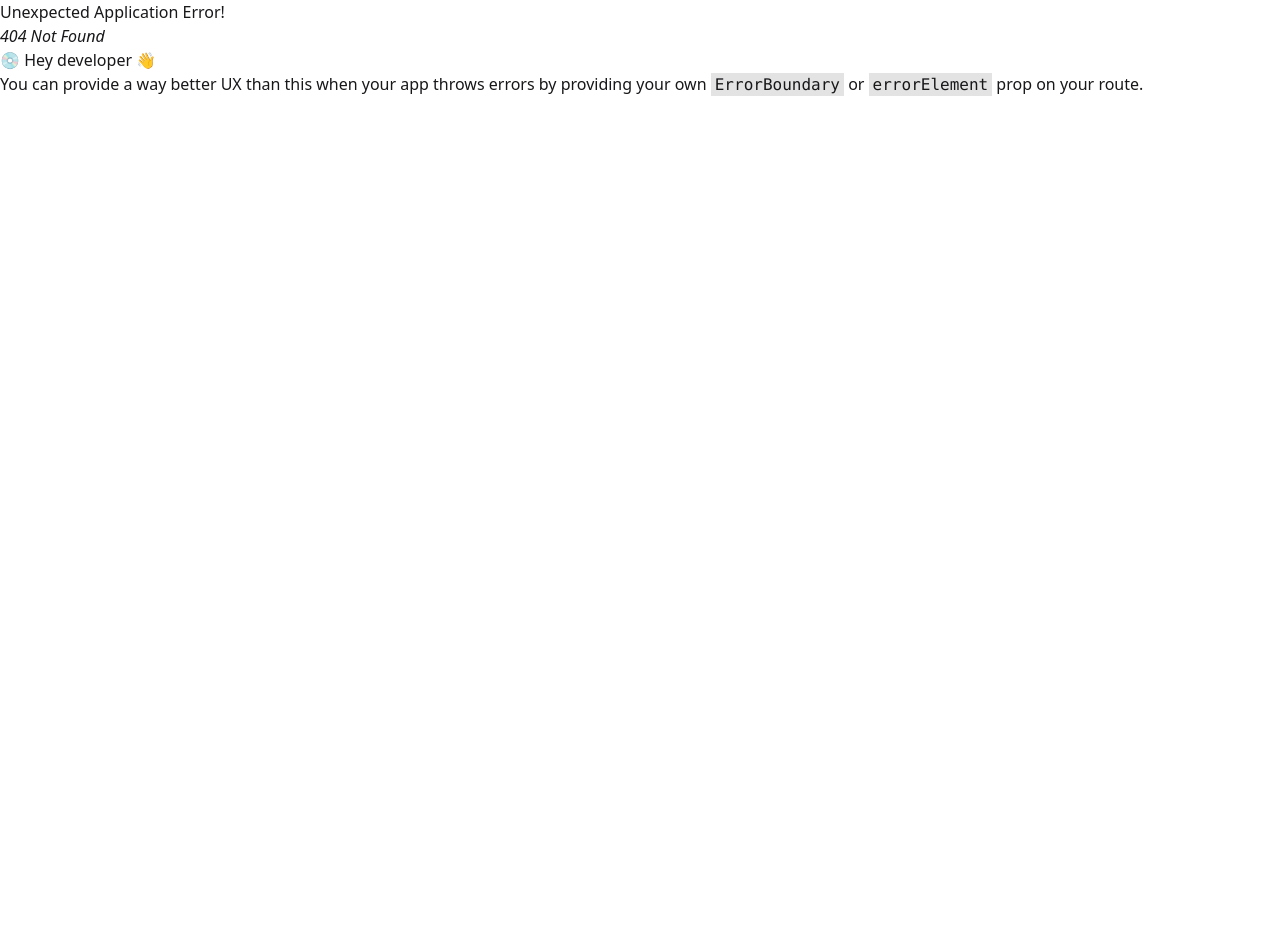
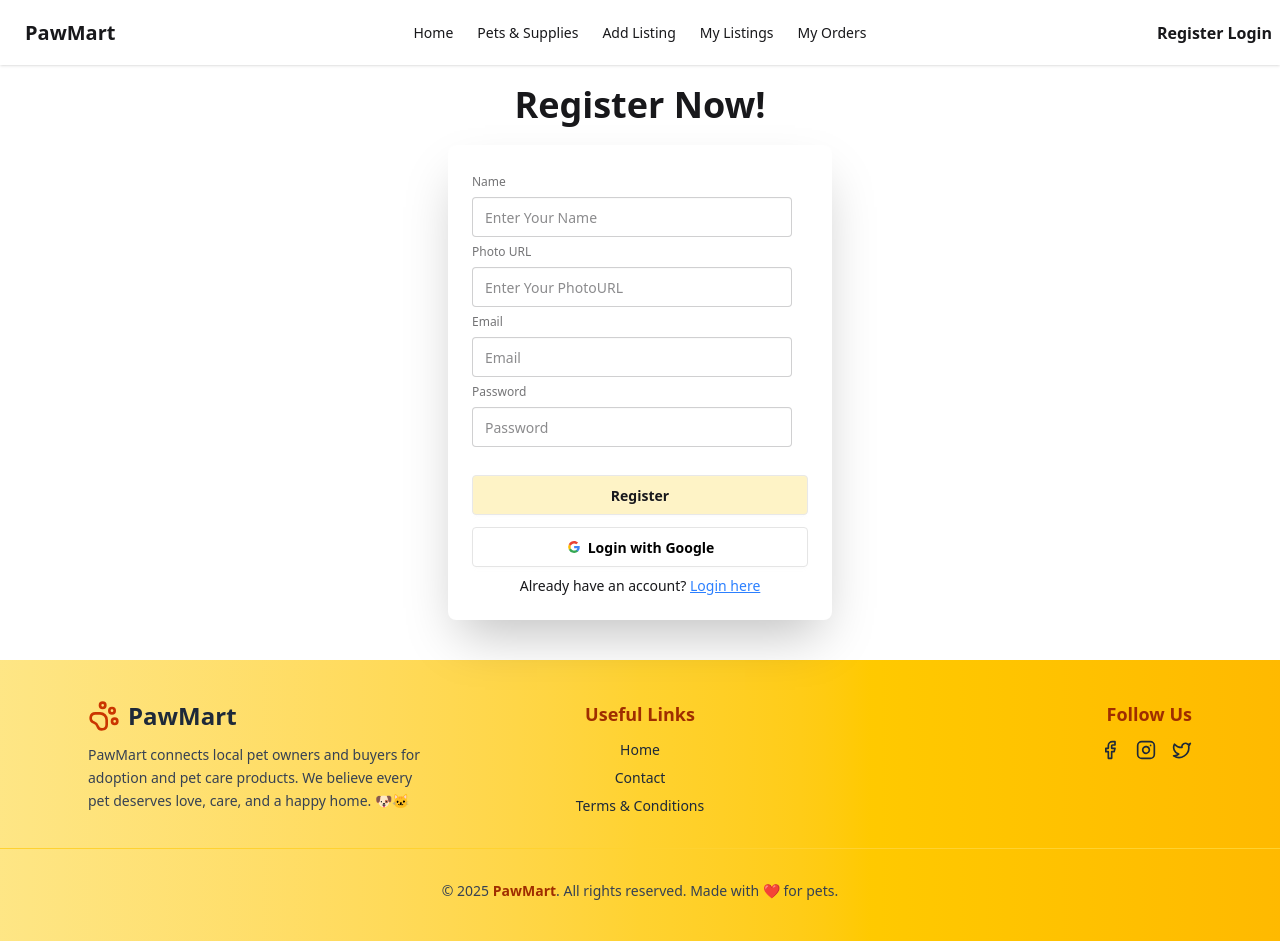
Before and after one commit to nahian-cse-nubtk/PawMart-pet-adoption-and-supply-portal-client-part, a React (Vite) app: page /register in a window 1280 px wide. Before the commit this address had no page. Before the commit the page ends 800 px from the top, so only its background shows below. Built offline with nearby package versions, Linux system fonts and the light colour scheme; no server answers.

Commit message:
registration page is complete

```diff
--- a/package.json
+++ b/package.json
@@ -18,6 +18,7 @@
     "react": "^19.1.1",
     "react-dom": "^19.1.1",
     "react-router": "^7.9.5",
+    "react-toastify": "^11.0.5",
     "tailwindcss": "^4.1.17"
   },
   "devDependencies": {
--- a/src/Components/Root/Root.jsx
+++ b/src/Components/Root/Root.jsx
@@ -2,6 +2,7 @@ import React from 'react';
 import Navbar from '../Navbar/Navbar';
 import { Outlet } from 'react-router';
 import Footer from '../Footer/Footer';
+import { ToastContainer } from 'react-toastify';
 
 const Root = () => {
     return (
@@ -9,6 +10,7 @@ const Root = () => {
             <Navbar></Navbar>
             <Outlet></Outlet>
             <Footer></Footer>
+            <ToastContainer/>
 
         </div>
     );
--- a/src/Hooks/useAuth.jsx
+++ b/src/Hooks/useAuth.jsx
@@ -1,8 +1,8 @@
-import React, { useContext } from 'react';
+import React, { use } from 'react';
 import AuthContext from '../ContextAndProvider/AuthContext';
 
 const useAuth = () => {
-    const authInfo = useContext(AuthContext);
+    const authInfo = use(AuthContext);
     return authInfo;
 };
 
--- a/src/Pages/Login/Login.jsx
+++ b/src/Pages/Login/Login.jsx
@@ -1,11 +1,74 @@
-import React from 'react';
+import React from "react";
+import { Link } from "react-router";
 
 const Login = () => {
-    return (
-        <div>
-
-        </div>
-    );
+  return (
+    <>
+    <h1 className="text-center font-bold text-4xl my-5">Login Now!</h1>
+    <div className="mx-auto mb-10 card bg-base-100 w-full max-w-sm shrink-0 shadow-2xl">
+      <div className="card-body">
+        <form>
+          <fieldset className="fieldset">
+            <label className="label">Email</label>
+            <input
+              type="email"
+              className="input"
+              name="email"
+              placeholder="Email"
+            />
+            <label className="label">Password</label>
+            <input
+              type="password"
+              className="input"
+              name="password"
+              placeholder="Password"
+            />
+            <div>
+              <p className="text-red-500">error</p>
+            </div>
+            <button className="btn bg-amber-100 mt-4">Login</button>
+          </fieldset>
+        </form>
+        <button className="btn bg-white text-black border-[#e5e5e5]">
+          <svg
+            aria-label="Google logo"
+            width="16"
+            height="16"
+            xmlns="http://www.w3.org/2000/svg"
+            viewBox="0 0 512 512"
+          >
+            <g>
+              <path d="m0 0H512V512H0" fill="#fff"></path>
+              <path
+                fill="#34a853"
+                d="M153 292c30 82 118 95 171 60h62v48A192 192 0 0190 341"
+              ></path>
+              <path
+                fill="#4285f4"
+                d="m386 400a140 175 0 0053-179H260v74h102q-7 37-38 57"
+              ></path>
+              <path
+                fill="#fbbc02"
+                d="m90 341a208 200 0 010-171l63 49q-12 37 0 73"
+              ></path>
+              <path
+                fill="#ea4335"
+                d="m153 219c22-69 116-109 179-50l55-54c-78-75-230-72-297 55"
+              ></path>
+            </g>
+          </svg>
+          Login with Google
+        </button>
+        <p className="text-center">
+          Don't have an account?{" "}
+          <Link to="/register" className="text-blue-500 underline">
+            Register Now
+          </Link>
+        </p>
+      </div>
+    </div>
+    </>
+  );
 };
 
 export default Login;
--- a/src/Pages/Register/Register.jsx
+++ b/src/Pages/Register/Register.jsx
@@ -1,11 +1,157 @@
-import React from 'react';
+import React, { useState } from "react";
+import { Link } from "react-router";
+import useAuth from "../../Hooks/useAuth";
+import { toast } from "react-toastify";
 
 const Register = () => {
-    return (
-        <div>
 
-        </div>
-    );
+    const {createUser,signInwithGoogle }=useAuth()
+
+    const [error, setError] = useState("");
+
+    const uppercaseRegex = /^(?=.*[A-Z]).+$/;
+    const lowercaseRegex = /^(?=.*[a-z]).+$/;
+    const minLengthRegex = /^.{6,}$/;
+
+    const handleRegister =(e)=>{
+        e.preventDefault();
+        const name = e.target.name.value;
+        const photoUrl =e.target.photoUrl.value;
+        const email = e.target.email.value;
+        const password = e.target.password.value;
+
+
+        if(!uppercaseRegex.test(password)){
+
+            setError('Password must contain atlest one uppercase')
+            return;
+        }
+        else if(!lowercaseRegex.test(password)){
+
+            setError('Password must contain atlest one lowercase')
+            return;
+        }
+        else if(!minLengthRegex.test(password)){
+
+            setError('Password minimum length will be 6 character')
+            return;
+        }
+        else{
+            setError('')
+        }
+
+        createUser(email,password)
+        .then(result=>{
+            if(result.user){
+              toast('Registration successful')
+            }
+            }
+        )
+        .catch(error=>{
+            setError(error)
+            toast('Registration Failed');
+        }
+
+        )
+
+    }
+    const handleGoogleSignIn=()=>{
+        signInwithGoogle()
+        .then(result=>{
+            if(result.user){
+              toast('Sign in successful')
+            }
+            }
+        )
+        .catch(error=>{
+            setError(error)
+            toast('Failed to sign in');
+        }
+
+        )
+
+    }
+  return (
+    <>
+    <h1 className="text-center font-bold text-4xl my-5">Register Now!</h1>
+    <div className="mx-auto mb-10 card bg-base-100 w-full max-w-sm shrink-0 shadow-2xl">
+      <div className="card-body">
+        <form onSubmit={handleRegister}>
+        <fieldset className="fieldset">
+          <label className="label">Name</label>
+          <input
+            type="text"
+            className="input"
+            name="name"
+            placeholder="Enter Your Name"
+          />
+          <label className="label">Photo URL</label>
+          <input
+            type="text"
+            className="input"
+            name="photoUrl"
+            placeholder="Enter Your PhotoURL"
+          />
+          <label className="label">Email</label>
+          <input
+            type="email"
+            className="input"
+            name="email"
+            placeholder="Email"
+          />
+          <label className="label">Password</label>
+          <input
+            type="password"
+            className="input"
+            name="password"
+            placeholder="Password"
+          />
+          <div>
+            <p className="text-red-500">{error}</p>
+          </div>
+          <button className="btn bg-amber-100 mt-4">Register</button>
+
+
+        </fieldset>
+        </form>
+        <button onClick={handleGoogleSignIn} className="btn bg-white text-black border-[#e5e5e5]">
+          <svg
+            aria-label="Google logo"
+            width="16"
+            height="16"
+            xmlns="http://www.w3.org/2000/svg"
+            viewBox="0 0 512 512"
+          >
+            <g>
+              <path d="m0 0H512V512H0" fill="#fff"></path>
+              <path
+                fill="#34a853"
+                d="M153 292c30 82 118 95 171 60h62v48A192 192 0 0190 341"
+              ></path>
+              <path
+                fill="#4285f4"
+                d="m386 400a140 175 0 0053-179H260v74h102q-7 37-38 57"
+              ></path>
+              <path
+                fill="#fbbc02"
+                d="m90 341a208 200 0 010-171l63 49q-12 37 0 73"
+              ></path>
+              <path
+                fill="#ea4335"
+                d="m153 219c22-69 116-109 179-50l55-54c-78-75-230-72-297 55"
+              ></path>
+            </g>
+          </svg>
+          Login with Google
+        </button>
+        <p className="text-center">
+            Already have an account?{" "}
+            <Link to='/login' className="text-blue-500 underline">Login here</Link>
+          </p>
+      </div>
+    </div>
+    </>
+  );
 };
 
 export default Register;
--- a/src/Routers/Router/Router.jsx
+++ b/src/Routers/Router/Router.jsx
@@ -3,6 +3,8 @@ import Root from "../../Components/Root/Root";
 import Home from "../../Pages/Home/Home";
 import useAxios from "../../Hooks/useAxios";
 import FilteredCategory from "../../Components/FilteredCategory/FilteredCategory";
+import Register from "../../Pages/Register/Register";
+import Login from "../../Pages/Login/Login";
 
 
 
@@ -17,7 +19,16 @@ const router = createBrowserRouter([{
         {
             path: '/categories/:categoryName',
             Component: FilteredCategory
+        },
+        {
+            path: '/register',
+            Component: Register
+        },
+        {
+            path: '/login',
+            Component: Login
         }
+
     ]
 
 }])
--- a/src/main.jsx
+++ b/src/main.jsx
@@ -5,11 +5,14 @@ import App from './App.jsx'
 import AuthContext from './ContextAndProvider/AuthContext.jsx'
 import { RouterProvider } from 'react-router'
 import router from './Routers/Router/Router.jsx'
+import AuthProvider from './ContextAndProvider/AuthProvider.jsx'
 
 createRoot(document.getElementById('root')).render(
   <StrictMode>
-    <AuthContext>
-      <RouterProvider router={router}></RouterProvider>
-    </AuthContext>
+
+      <AuthProvider>
+        <RouterProvider router={router}></RouterProvider>
+      </AuthProvider>
+
   </StrictMode>,
 )
```
Also changed, not shown: 1 other file (tests, documents, lock files or other folders).
